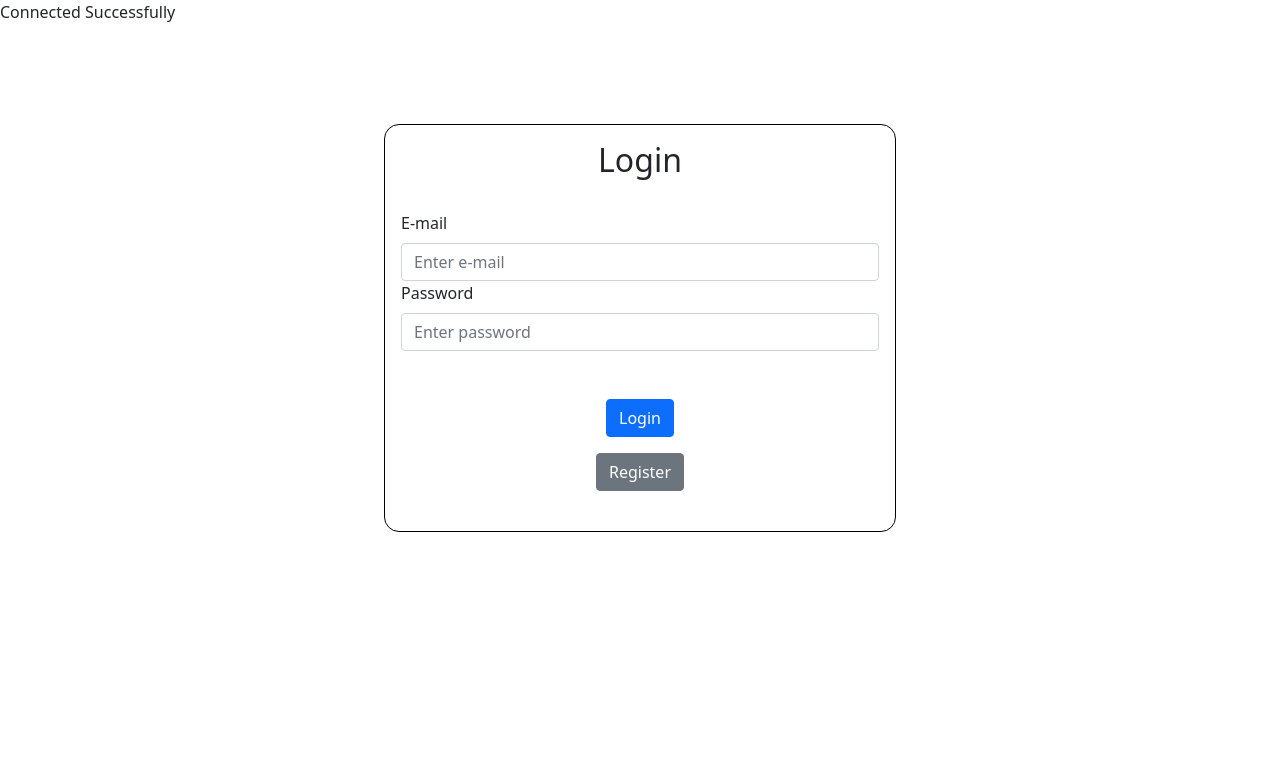
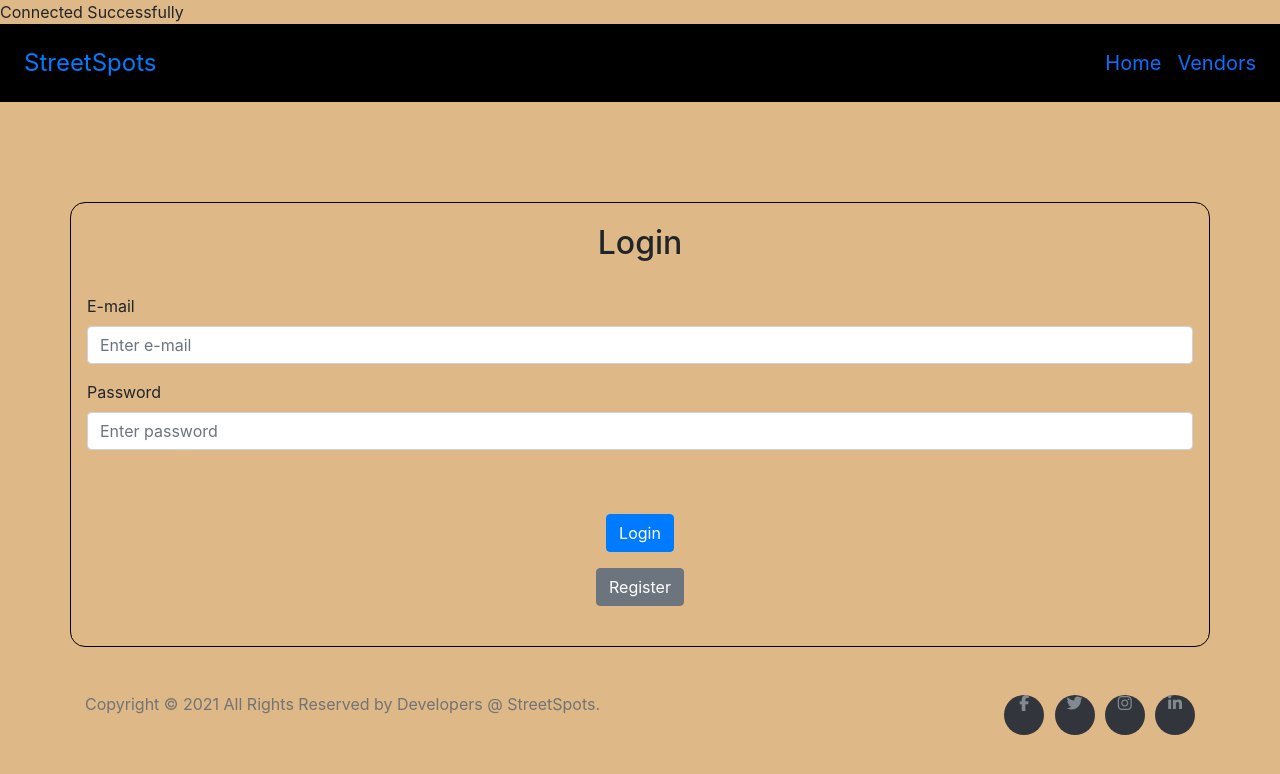
Before and after one commit to aditya-5/StreetSpots, a PHP site: page /login/login in a window 1280 px wide. Shown: the top 774 px of the page. Run offline with PHP 8.4, Linux system fonts and the light colour scheme; some libraries are stand-ins or nearby versions.

Commit message:
Added footer and header to sign up func

```diff
--- a/login/login.php
+++ b/login/login.php
@@ -1,4 +1,5 @@
 <?php
+
 session_start();
 
 if(isset($_SESSION['loggedin']) && $_SESSION['loggedin']==true){
@@ -88,6 +89,8 @@ if($_SERVER["REQUEST_METHOD"]=="POST"){
  	<title>Login</title>
  </head>
  <body>
+	 <?php
+	 include('login_header.php'); ?>
  	<div class="container middle p-3">
  		<form action="login.php" method="POST">
  			<h2 class="text-center">Login</h2><br>
@@ -111,4 +114,7 @@ if($_SERVER["REQUEST_METHOD"]=="POST"){
  	</div>
 
  </body>
+
+ <?php
+ include('login_footer.php'); ?>
  </html>
--- /dev/null
+++ b/login/login_footer.php
@@ -0,0 +1,21 @@
+<footer class="site-footer">
+
+  <div class="container">
+    <div class="row">
+      <div class="col-md-8 col-sm-6 col-xs-12">
+        <p class="copyright-text">Copyright &copy; 2021 All Rights Reserved by
+     <a href="#">Developers @ StreetSpots</a>.
+        </p>
+      </div>
+
+      <div class="col-md-4 col-sm-6 col-xs-12">
+        <ul class="social-icons">
+          <li><a class="facebook" href=""><i class="fa fa-facebook"></i></a></li>
+          <li><a class="twitter" href=""><i class="fa fa-twitter"></i></a></li>
+          <li><a class="instagram" href=""><i class="fa fa-instagram"></i></a></li>
+          <li><a class="linkedin" href=""><i class="fa fa-linkedin"></i></a></li>
+        </ul>
+      </div>
+    </div>
+  </div>
+</footer>
--- /dev/null
+++ b/login/login_header.php
@@ -0,0 +1,19 @@
+
+ <head>
+   <link rel="icon" href="../assets/favicon.png">
+   <link rel="stylesheet" href="https://stackpath.bootstrapcdn.com/bootstrap/4.5.2/css/bootstrap.min.css" integrity="sha384-JcKb8q3iqJ61gNV9KGb8thSsNjpSL0n8PARn9HuZOnIxN0hoP+VmmDGMN5t9UJ0Z" crossorigin="anonymous">
+   <script src="https://kit.fontawesome.com/c4b713ed09.js" crossorigin="anonymous"></script>
+   <script src="../assets/script.js" defer></script>
+   <link rel="stylesheet" href="../assets/style.css"/>
+ </head>
+
+<nav class="navbar navbar-expand-lg ">
+   <a class="navbar-brand brand-title" href="../index">StreetSpots</a>
+
+     <ul class="navbar-nav">
+       <li class="nav-item"><a class="nav-link" href="../index">Home</a></li>
+       <li class="nav-item"><a class="nav-link"  href="../maps">Vendors</a></li>
+
+
+     </ul>
+ </nav>
--- a/login/register.php
+++ b/login/register.php
@@ -184,7 +184,8 @@ mysqli_close($conn);
 	<title>Register</title>
 </head>
 <body>
-
+	<?php
+	include('login_header.php'); ?>
 
 	<div class="container p-4 middle">
 		<form action="register.php" method="POST">
@@ -231,4 +232,7 @@ mysqli_close($conn);
 </div>
 
 </body>
+
+<?php
+include('login_footer.php'); ?>
 </html>
```
